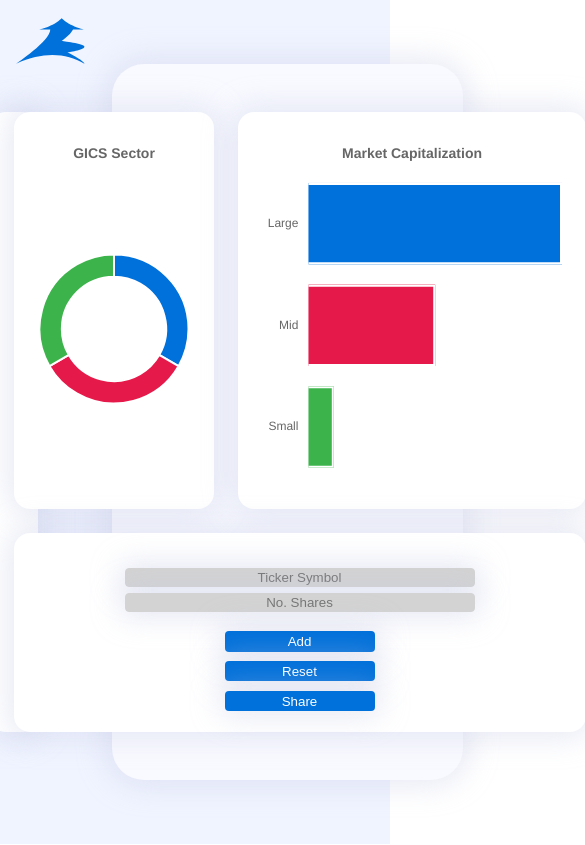
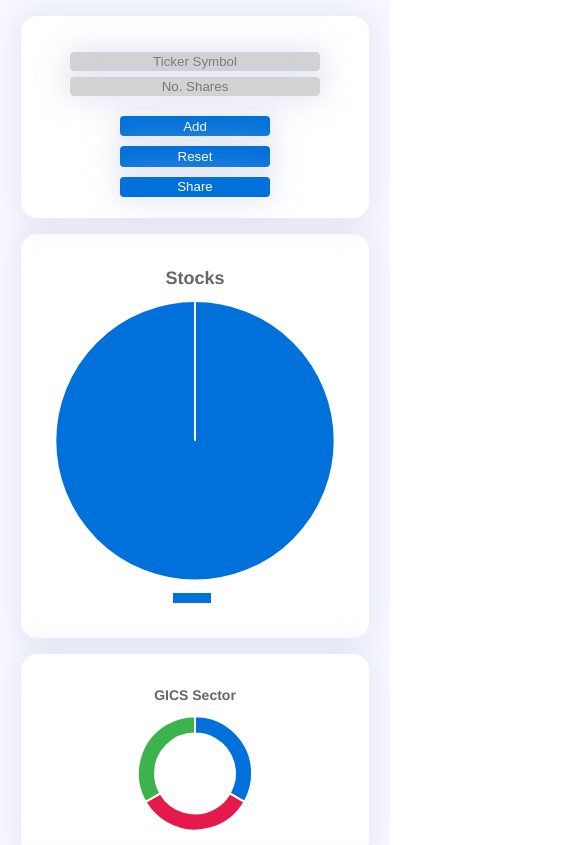
Before and after one commit to Tepeup/portfoliorater, a React (Create React App) app in the folder client/: page / in a window 390 px wide. Shown: the top 845 px of the page, 585 px wide, since content can reach past the window. Built offline with nearby package versions, Linux system fonts and the light colour scheme.

Commit message:
Making mobile friendly

```diff
--- a/client/src/Components/Body/Body.component.jsx
+++ b/client/src/Components/Body/Body.component.jsx
@@ -640,11 +640,11 @@ class Body extends React.Component {
     };
     return (
       <div className="Body">
-        <Link className="Link" to="/">
+        {/* <Link className="Link" to="/">
           <div className="Logo">
             <Logo height={50} width={70} />
           </div>
-        </Link>
+        </Link> */}
 
         <div className="dashboard">
           <div id="item1">
--- a/client/src/Components/Body/Body.styles.scss
+++ b/client/src/Components/Body/Body.styles.scss
@@ -46,9 +46,18 @@ span {
     max-height: 100vh;
     display: grid;
     background-color: #f0f4ff;
-    text-transform: uppercase;
+
     box-sizing: border-box;
     padding: 4em 7em;
+    @media only screen and (max-width: 768px) {
+        /* For mobile phones: */
+        padding: 0em;
+
+        width: auto;
+        font-family: "Comfortaa";
+        background-color: #f0f4ff;
+        box-sizing: border-box;
+    }
 
     .dashboard {
         display: grid;
@@ -60,10 +69,19 @@ span {
         padding: 2em;
         background-color: $baseColor;
         border-radius: 2em;
-        padding: 3em;
         box-shadow: $boxshadow;
         justify-content: center;
-        grid-template-columns: minmax(0, 1fr) 200px;
+        @media only screen and (max-width: 768px) {
+            /* For mobile phones: */
+            display: grid;
+            grid-template-columns: auto;
+            grid-template-rows: 1fr 2fr 1fr 1fr;
+            padding: 1em;
+            min-width: 100vw;
+            border-radius: 0;
+            grid-gap: 1em;
+            max-height: 100%;
+        }
 
         #item1 {
             grid-area: 1/1 / span 2 / span 1;
@@ -71,6 +89,12 @@ span {
             border-radius: 1em;
             padding: 1.5em;
             box-shadow: $boxshadow;
+            @media only screen and (max-width: 768px) {
+                /* For mobile phones: */
+                width: fit-content;
+                border-radius: 1em;
+                grid-area: 2/1 / span 1 / span 1;
+            }
         }
         #item1b {
             grid-area: 1/2 / span 1 / span 1;
@@ -78,6 +102,12 @@ span {
             border-radius: 1em;
             padding: 1.5em;
             box-shadow: $boxshadow;
+            @media only screen and (max-width: 768px) {
+                /* For mobile phones: */
+                width: fit-content;
+                border-radius: 1em;
+                grid-area: 3/1 / span 1 / span 1;
+            }
         }
         #item1a {
             grid-area: 1/3 / span 1 / span 1;
@@ -85,16 +115,30 @@ span {
             border-radius: 1em;
             padding: 1.5em;
             box-shadow: $boxshadow;
+            @media only screen and (max-width: 768px) {
+                /* For mobile phones: */
+                width: fit-content;
+                border-radius: 1em;
+                grid-area: 4/1 / span 1 / span 1;
+            }
         }
         .searchandsend {
             display: grid;
             grid-area: 2/2 / span 1 / span 2;
+            min-width: 100%;
             background-color: white;
             border-radius: 1em;
             padding: 1em;
             box-shadow: $boxshadow;
             justify-content: center;
             max-height: 30vh;
+            @media only screen and (max-width: 768px) {
+                /* For mobile phones: */
+
+                width: fit-content;
+                border-radius: 1em;
+                grid-area: 1/1 / span 1 / span 1;
+            }
         }
 
         #item2 {
@@ -126,6 +170,11 @@ span {
             color: rgb(49, 49, 49);
             text-align: center;
             box-shadow: $boxshadow;
+            @media only screen and (max-width: 768px) {
+                /* For mobile phones: */
+
+                min-width: 250px;
+            }
         }
         input[type="number"]::-webkit-inner-spin-button,
         input[type="number"]::-webkit-outer-spin-button {
--- a/client/src/Components/New/New.component.jsx
+++ b/client/src/Components/New/New.component.jsx
@@ -183,12 +183,12 @@ class New extends React.Component {
 
     return (
       <div className="Body">
-        <Link className="Link" to="/">
+        {/* <Link className="Link" to="/">
           {" "}
           <div className="Logo">
             <Logo height={60} width={80} />
           </div>
-        </Link>
+        </Link> */}
         <div className="dashboard">
           <div id="item1">
             <Pie
```
